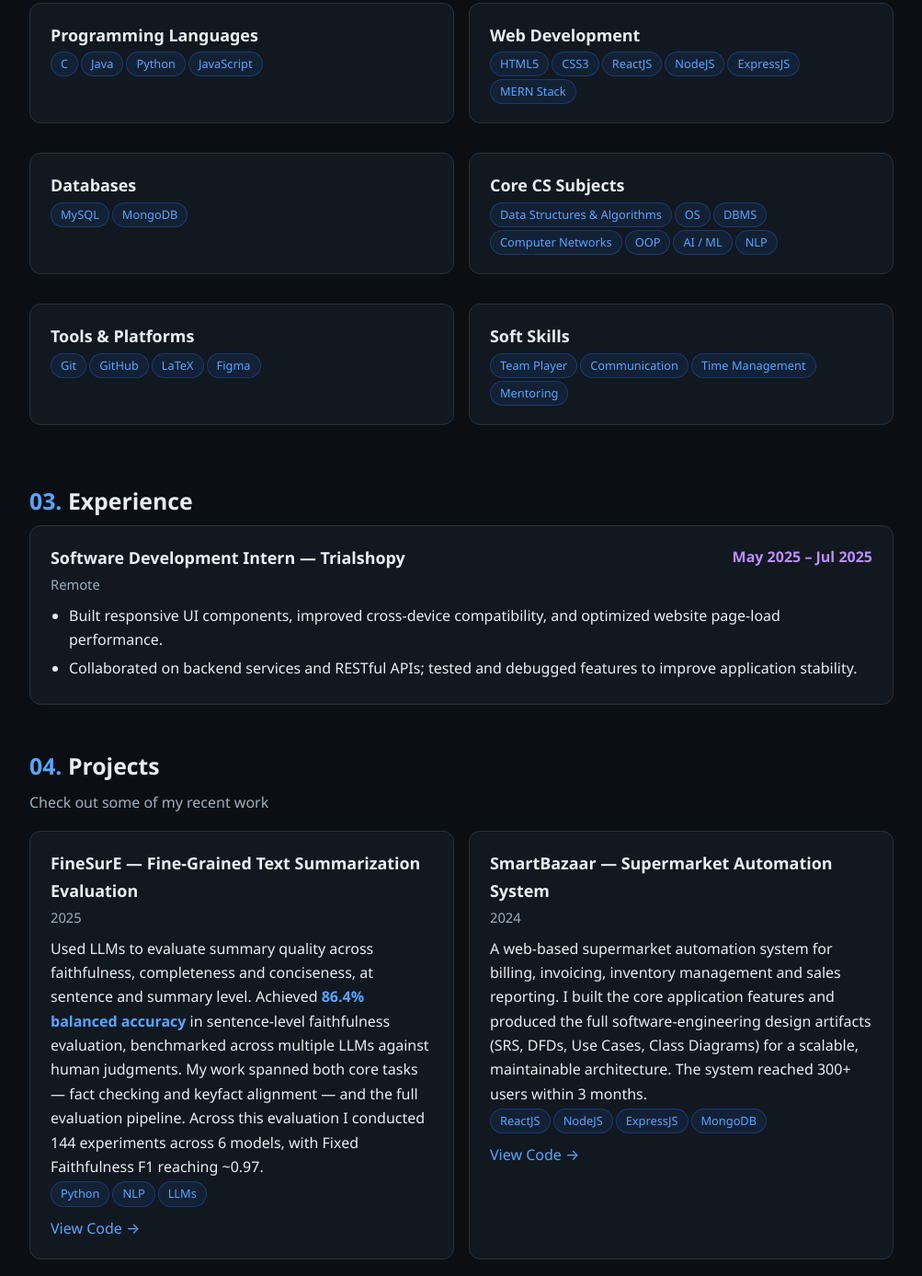
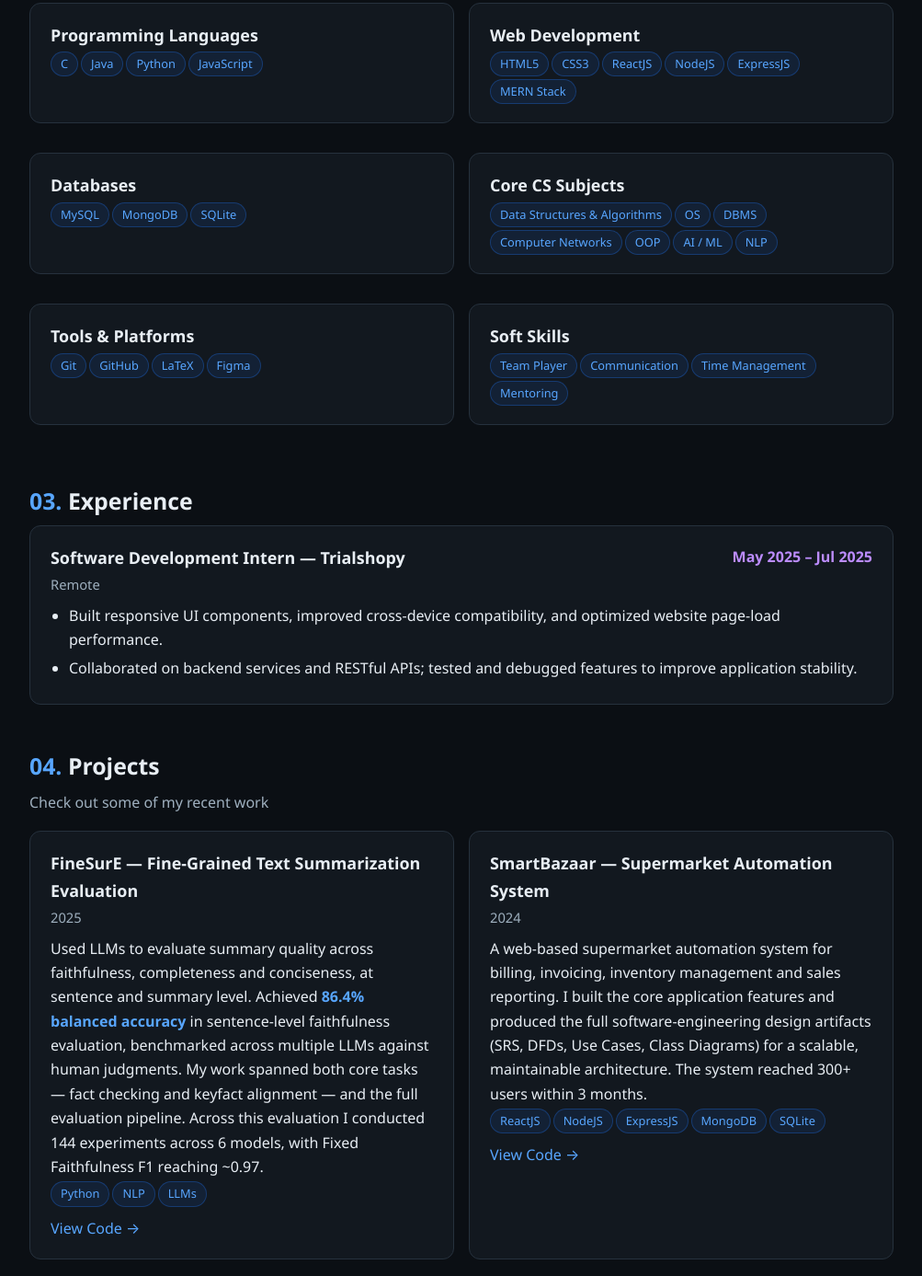
Before and after one commit to ayushchain/ayushchain.github.io, a plain HTML site: page index.html in a window 1280 px wide. Shown: the part 1273-2660 px from the top of the page at 92% size, without its empty margins (138-1141 px from the left). Drawn offline with Linux system fonts and the light colour scheme.

Commit message:
Add SQLite to Databases skills

```diff
--- a/index.html
+++ b/index.html
@@ -100,7 +100,7 @@
     <div class="grid">
       <div class="card"><h3>Programming Languages</h3><div><span class="tag">C</span><span class="tag">Java</span><span class="tag">Python</span><span class="tag">JavaScript</span></div></div>
       <div class="card"><h3>Web Development</h3><div><span class="tag">HTML5</span><span class="tag">CSS3</span><span class="tag">ReactJS</span><span class="tag">NodeJS</span><span class="tag">ExpressJS</span><span class="tag">MERN Stack</span></div></div>
-      <div class="card"><h3>Databases</h3><div><span class="tag">MySQL</span><span class="tag">MongoDB</span></div></div>
+      <div class="card"><h3>Databases</h3><div><span class="tag">MySQL</span><span class="tag">MongoDB</span><span class="tag">SQLite</span></div></div>
       <div class="card"><h3>Core CS Subjects</h3><div><span class="tag">Data Structures &amp; Algorithms</span><span class="tag">OS</span><span class="tag">DBMS</span><span class="tag">Computer Networks</span><span class="tag">OOP</span><span class="tag">AI / ML</span><span class="tag">NLP</span></div></div>
       <div class="card"><h3>Tools &amp; Platforms</h3><div><span class="tag">Git</span><span class="tag">GitHub</span><span class="tag">LaTeX</span><span class="tag">Figma</span></div></div>
       <div class="card"><h3>Soft Skills</h3><div><span class="tag">Team Player</span><span class="tag">Communication</span><span class="tag">Time Management</span><span class="tag">Mentoring</span></div></div>
@@ -129,7 +129,7 @@
         <p style="margin-top:10px"><a href="https://github.com/ayushchain/FineSurE" target="_blank">View Code →</a></p></div>
       <div class="card"><h3>SmartBazaar — Supermarket Automation System</h3><div class="meta">2024</div>
         <p>A web-based supermarket automation system for billing, invoicing, inventory management and sales reporting. I built the core application features and produced the full software-engineering design artifacts (SRS, DFDs, Use Cases, Class Diagrams) for a scalable, maintainable architecture. The system reached 300+ users within 3 months.</p>
-        <div><span class="tag">ReactJS</span><span class="tag">NodeJS</span><span class="tag">ExpressJS</span><span class="tag">MongoDB</span></div>
+        <div><span class="tag">ReactJS</span><span class="tag">NodeJS</span><span class="tag">ExpressJS</span><span class="tag">MongoDB</span><span class="tag">SQLite</span></div>
         <p style="margin-top:10px"><a href="https://github.com/ayushchain/Supermarket-Automation-System-Software" target="_blank">View Code →</a></p></div><div class="card"><h3>AI Resume Matching & Candidate Ranking System</h3><div class="meta">2025</div><p>An AI-based system that ranks candidate resumes against a job description with an explainable match score (0–100) — semantic similarity using Sentence Transformers combined with skill coverage and experience fit — with a ranking dashboard and a per-candidate score breakdown showing matched skills, missing skills and the reasons behind each score. Tested end-to-end with 14 sample resumes (PDF + DOCX). Every ranking run is saved to a SQLite database with a browsable run history, and the backend is covered by 20 unit tests.</p><div><span class="tag">Python</span><span class="tag">FastAPI</span><span class="tag">React</span><span class="tag">NLP</span></div><p style="margin-top:10px"><a href="https://github.com/ayushchain/ai-resume-matching-system" target="_blank">View Code →</a></p></div>
     </div>
   </section>
```
